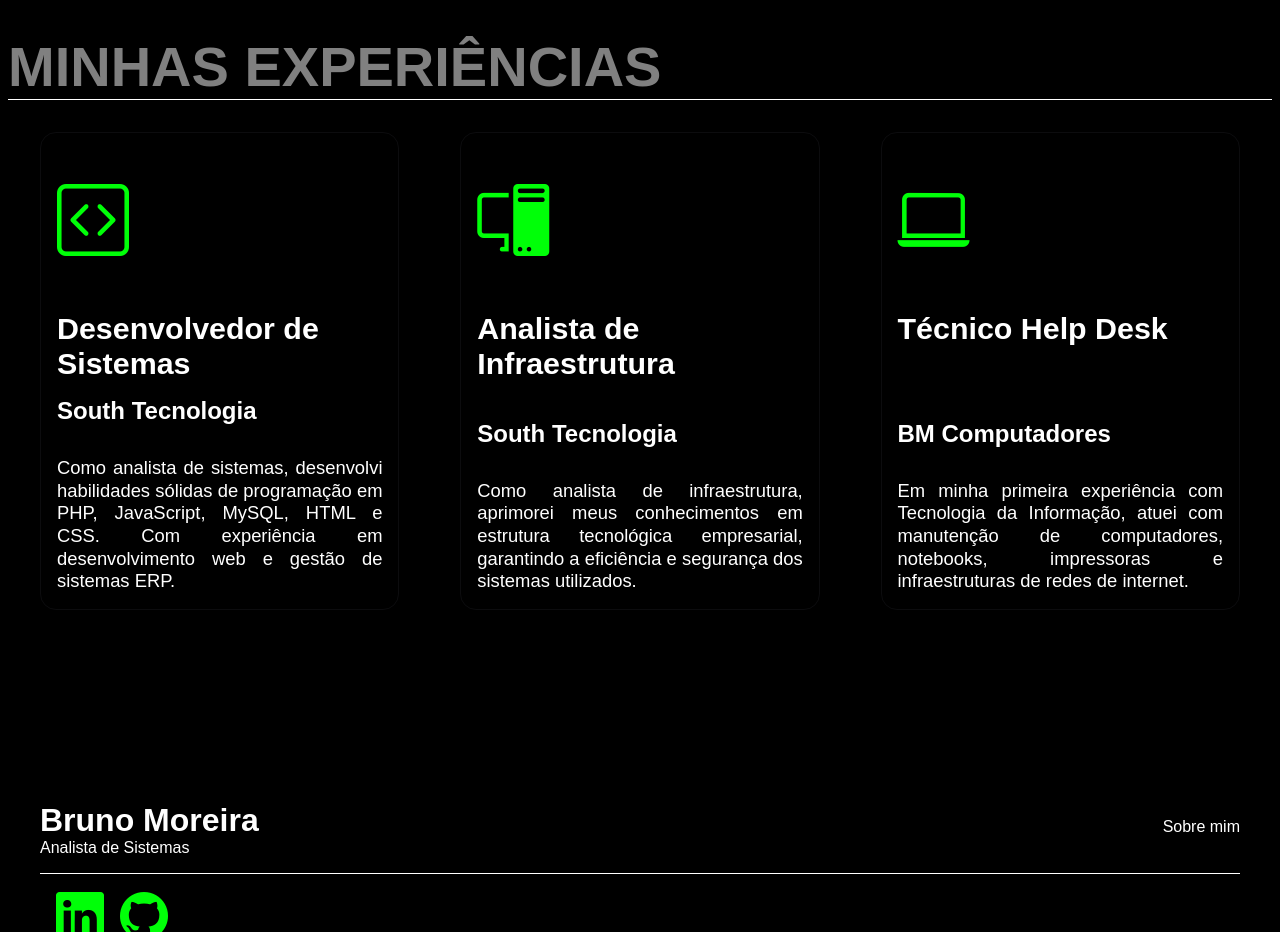
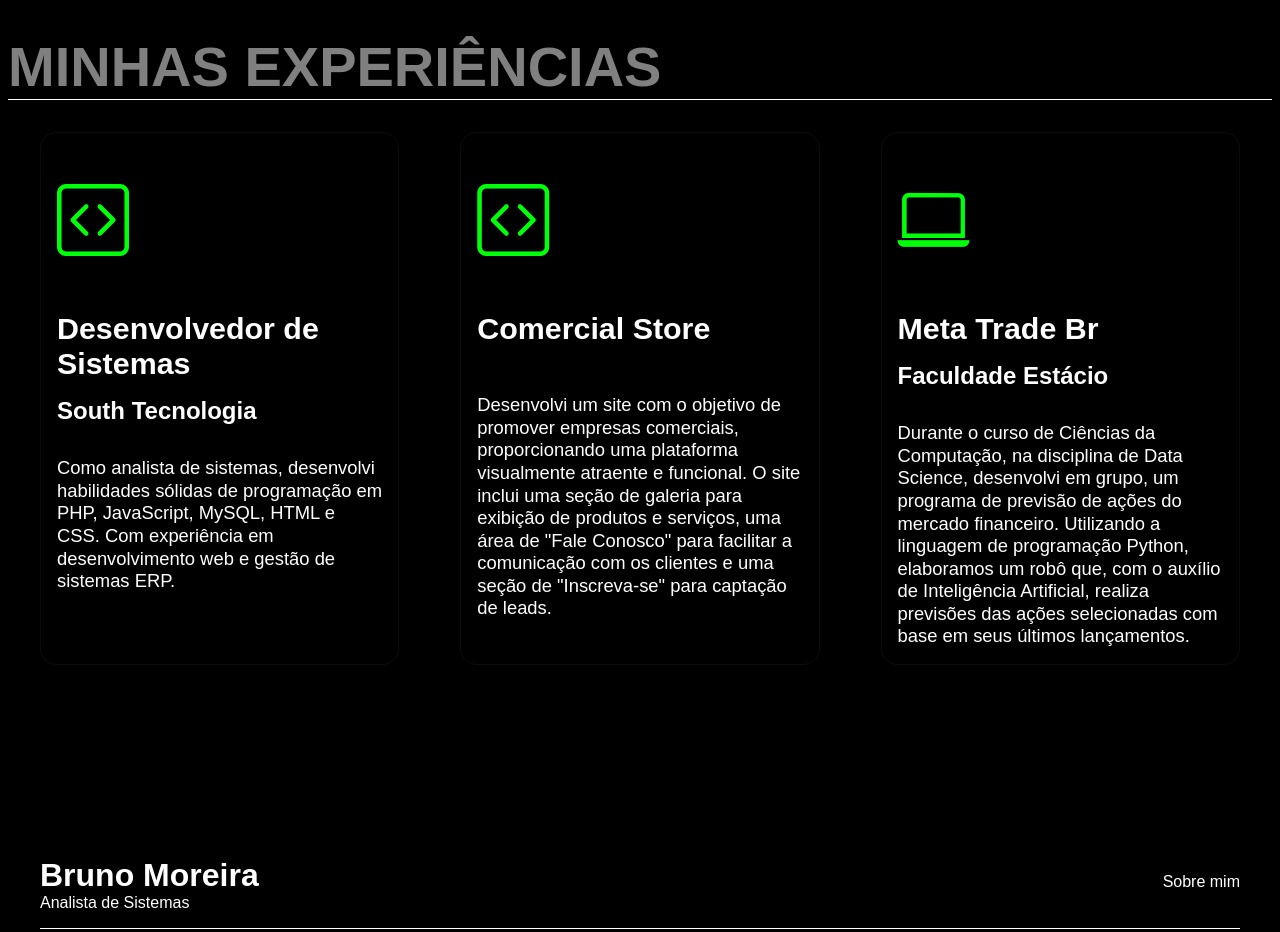
Before and after one commit to bmoreira1/portfolioDev, a website: page index.html in a window 1280 px wide. Shown: the part 1520-2452 px from the top of the page. Drawn offline with nearby package versions, Linux system fonts and the light colour scheme.

Commit message:
ajustes e alteração no campo de experiência!

```diff
--- a/css/experiencia.css
+++ b/css/experiencia.css
@@ -39,7 +39,6 @@
 .item-experiencia h2 {
   font-size: 1.9rem;
   margin: 1rem 0;
-  flex: 1;
 }
 
 .item-experiencia h3 {
@@ -52,7 +51,6 @@
   margin-top: 2rem;
   font-size: 1.15rem;
   line-height: 1.225;
-  text-align: justify;
 }
 
 @media (max-width: 920px) {
--- a/index.html
+++ b/index.html
@@ -42,10 +42,10 @@
                     Apaixonado por criar experiências digitais excepcionais. </br>Vamos transformar sua visão em realidade digital!
                 </p>
 
-                    <ul>
-                        <li><a href="https://www.linkedin.com/in/2brunomoreira/" target="_blank" ><i class="bi bi-linkedin"></i></a></li>
-                        <li><a href="https://github.com/bmoreira1/" target="_blank"><i class="bi bi-github"></i></a></li>
-                    </ul>
+                <ul>
+                    <li><a href="https://www.linkedin.com/in/2brunomoreira/" target="_blank"><i class="bi bi-linkedin"></i></a></li>
+                    <li><a href="https://github.com/bmoreira1/" target="_blank"><i class="bi bi-github"></i></a></li>
+                </ul>
 
             </div>
         </div>
@@ -102,25 +102,22 @@
                     </p>
                 </div>
 
-                <div class="item-experiencia">
-                    <i class="bi bi-pc-display"></i>
-                    <h2>Analista de Infraestrutura</h2>
-                    <h3>South Tecnologia</h3>
+                <a class="item-experiencia" href="https://comerciostore.netlify.app/" target="_blank">
+                    <i class="bi bi-code-square"></i>
+                    <h2>Comercial Store</h2>
                     <p>
-                        Como analista de infraestrutura, aprimorei meus conhecimentos em estrutura tecnológica empresarial, garantindo a eficiência e segurança dos sistemas utilizados.
+                        Desenvolvi um site com o objetivo de promover empresas comerciais, proporcionando uma plataforma visualmente atraente e funcional. O site inclui uma seção de galeria para exibição de produtos e serviços, uma área de "Fale Conosco" para facilitar a comunicação com os clientes e uma seção de "Inscreva-se" para captação de leads.
                     </p>
-                </div>
+                </a>
 
-                <div class="item-experiencia">
+                <a class="item-experiencia" href="https://metatraderbr.netlify.app/" target="_blank">
                     <i class="bi bi-laptop"></i>
-                    <h2>Técnico Help Desk</h2>
-                    <h3>BM Computadores</h3>
+                    <h2>Meta Trade Br</h2>
+                    <h3>Faculdade Estácio</h3>
                     <p>
-                        Em minha primeira experiência com Tecnologia da Informação, atuei com manutenção de computadores, notebooks, impressoras e infraestruturas de redes de internet.
+                        Durante o curso de Ciências da Computação, na disciplina de Data Science, desenvolvi em grupo, um programa de previsão de ações do mercado financeiro. Utilizando a linguagem de programação Python, elaboramos um robô que, com o auxílio de Inteligência Artificial, realiza previsões das ações selecionadas com base em seus últimos lançamentos.
                     </p>
-                    <!-- Essa experiência me proporcionou uma base sólida em hardware e redes, fundamentais para o desenvolvimento de minha carreira na área de TI. -->
-                </div>
-
+                </a>
             </div>
         </div>
     </article>
```
Also changed, not shown: css/styles.min.css.
